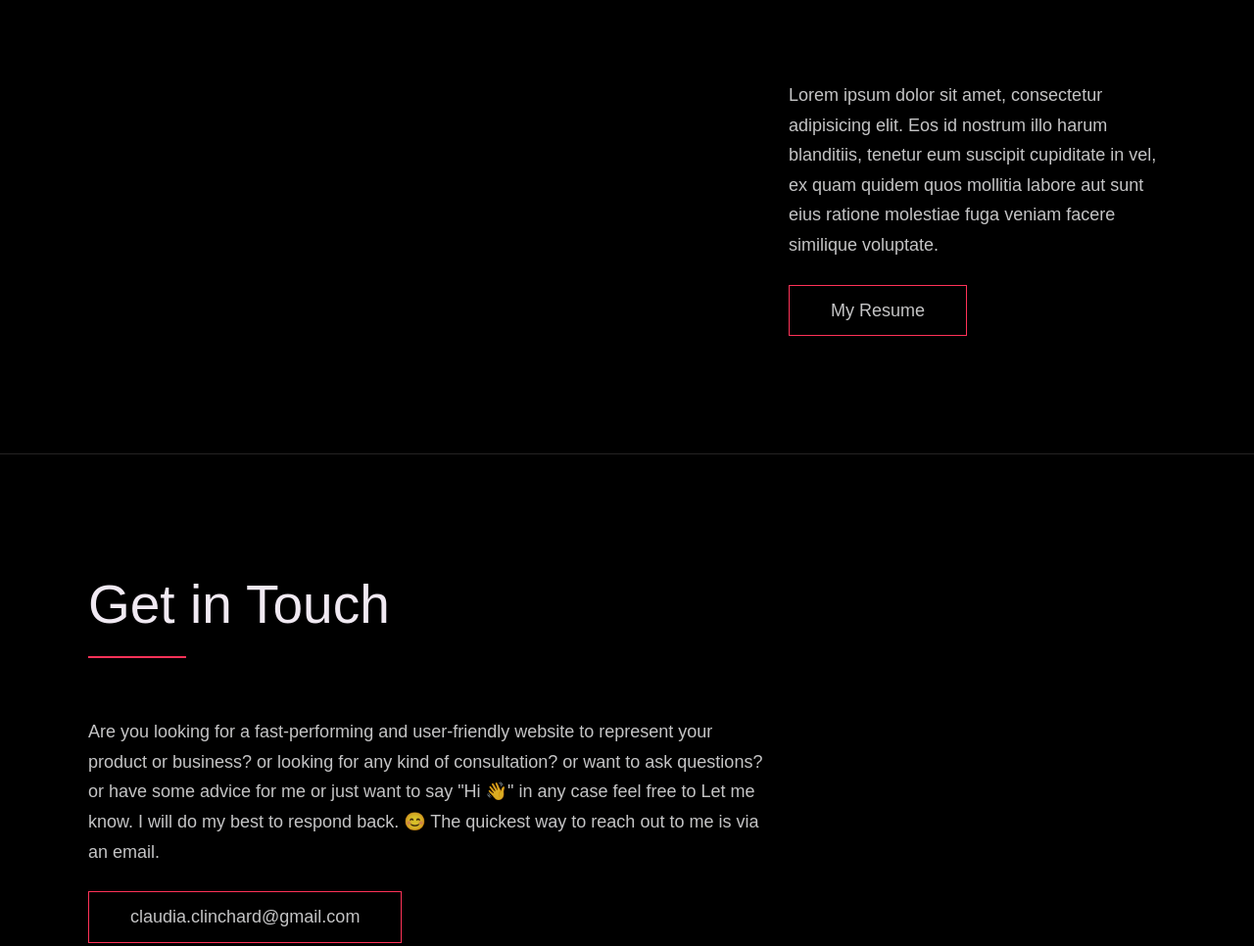
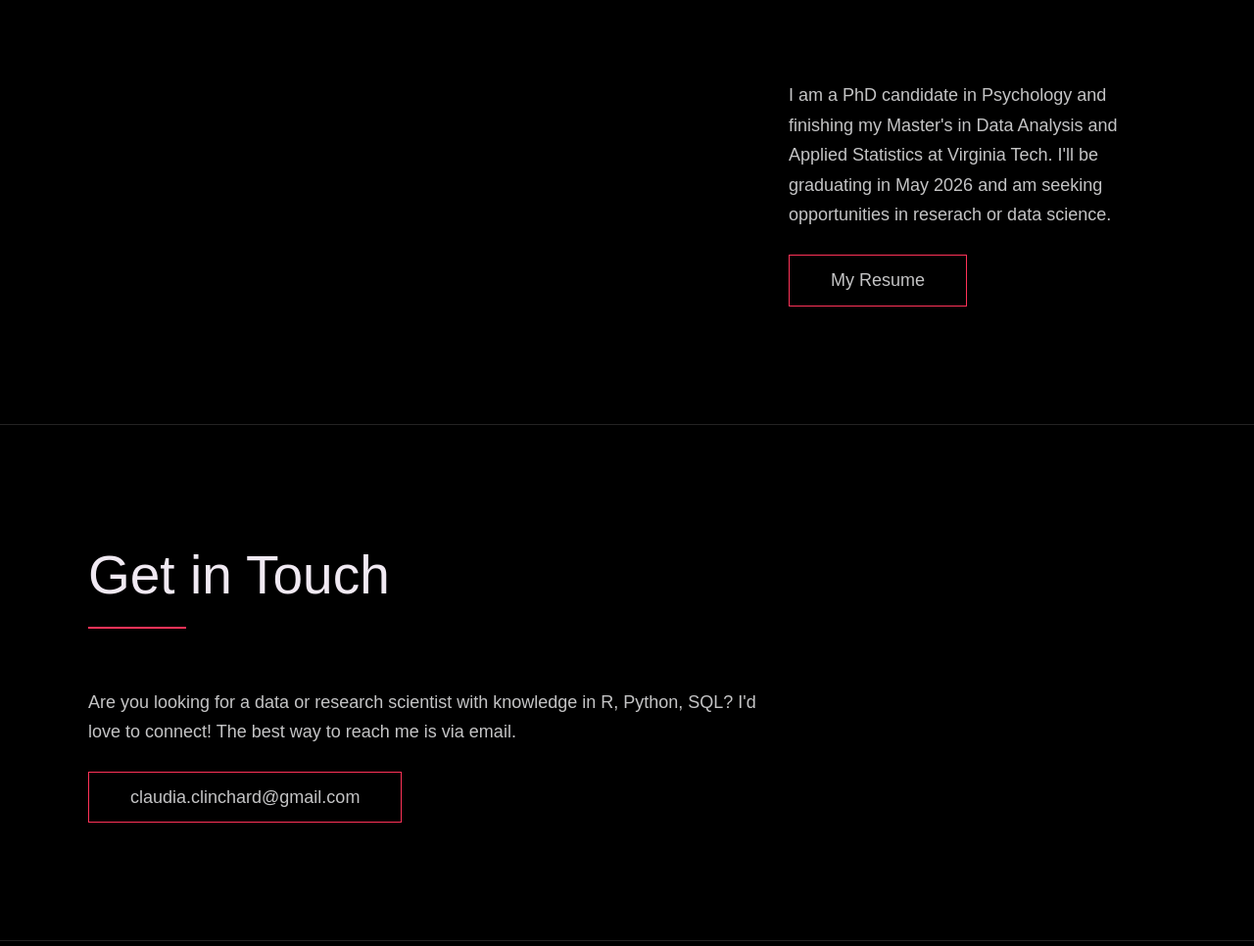
Before and after one commit to cclinchard2/personal-portfolio, a plain HTML site: page index.html in a window 1280 px wide. Shown: the part 3405-4371 px from the top of the page at 98% size. Drawn offline with Linux system fonts and the light colour scheme; a script that the page names is missing; a web font is replaced by a local one.

Commit message:
update about me and contact

```diff
--- a/index.html
+++ b/index.html
@@ -173,10 +173,8 @@
           <div class="about__text">
             <!-- Replace the below paragraph with info about yourself -->
             <p>
-              Lorem ipsum dolor sit amet, consectetur adipisicing elit. Eos id
-              nostrum illo harum blanditiis, tenetur eum suscipit cupiditate
-              in vel, ex quam quidem quos mollitia labore aut sunt eius
-              ratione molestiae fuga veniam facere similique voluptate.
+              I am a PhD candidate in Psychology and finishing my Master's in Data Analysis and Applied Statistics at Virginia Tech.
+              I'll be graduating in May 2026 and am seeking opportunities in reserach or data science.
             </p>
             <!-- Provide a link to your resume -->
             <a href="#" class="btn">My Resume</a>
@@ -198,12 +196,7 @@
       <h2>Get in Touch</h2>
       <div class="contact__info">
         <p>
-          Are you looking for a fast-performing and user-friendly website to
-          represent your product or business? or looking for any kind of
-          consultation? or want to ask questions? or have some advice for me
-          or just want to say "Hi 👋" in any case feel free to Let me know. I
-          will do my best to respond back. 😊 The quickest way to reach out to
-          me is via an email.
+          Are you looking for a data or research scientist with knowledge in R, Python, SQL? I'd love to connect! The best way to reach me is via email.
         </p>
         <!-- Replace the email with yours -->
         <a href="mailto:claudia.clinchard@gmail.com" class="btn">claudia.clinchard@gmail.com</a>
```
